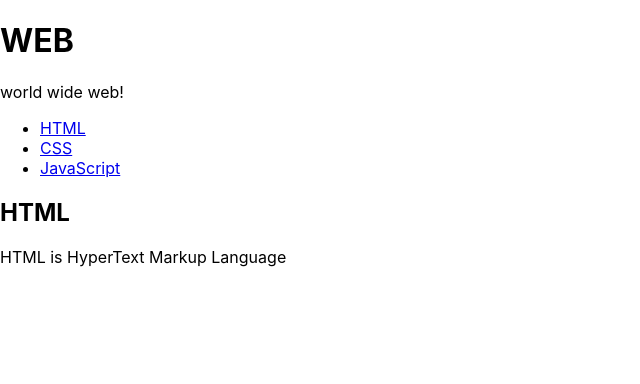
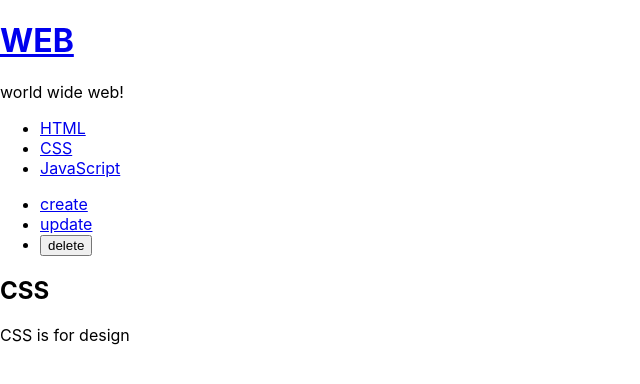
Before and after one commit to wogns56/react-function, a React (Create React App) app in the folder react-app/: page / in a window 1280 px wide. Shown: the top 384 px of the page, without its empty margins (0-640 px from the left). Built offline with nearby package versions, Linux system fonts and the light colour scheme.

Commit message:
create control

```diff
--- a/react-app/src/App.js
+++ b/react-app/src/App.js
@@ -4,13 +4,17 @@ import React,{ Component } from 'react';
 import TOC from './components/TOC';
 import Subject from './components/Subject';
 import Content from './components/Content';
+import Control from './components/Control';
 
 class App extends Component {
 // function App() {
   constructor(props){
     super(props);
     this.state = {
+      mode:'read',
+      selected_content_id:2,
       subject:{title:'WEB',sub:'world wide web!'},
+      welcome:{title:'Welcome',desc:'Hello, React'},
       contents:[
         {id:1,title:'HTML',desc:'HTML is for imformation'},
         {id:2,title:'CSS',desc:'CSS is for design'},
@@ -19,11 +23,62 @@ class App extends Component {
     }
   }
   render(){
+    console.log('App render');
+    let _title, _desc = null;
+    if(this.state.mode === 'welcome') {
+      _title = this.state.welcome.title;
+      _desc = this.state.welcome.desc;
+    }else if(this.state.mode === 'read') {
+      // _title = this.state.contents[0].title;
+      // _desc = this.state.contents[0].desc;
+      let i = 0;
+      while(i < this.state.contents.length) {
+        let data = this.state.contents[i];
+        if(data.id === this.state.selected_content_id) {
+          _title = data.title;
+          _desc = data.desc;
+
+          break;
+        }
+        i = i + 1;
+      }
+    }
     return (
       <div>
-        <Subject title={this.state.subject.title} sub={this.state.subject.sub}></Subject>  {/* <Subject /> */}
-        <TOC data={this.state.contents}></TOC>     {/* <TOC /> */}
-        <Content title="HTML" desc="HTML is HyperText Markup Language"></Content>   {/* Content /> */}
+        <Subject title={this.state.subject.title}
+                  sub={this.state.subject.sub}
+                  onChangePage={function(){
+                    this.setState({mode:'welcome'});
+                  }.bind(this)}>
+        </Subject>  {/*  <Subject /> */}
+        {/* <header>
+          <h1><a href='/' onClick={function(e){
+            e.preventDefault();
+            this.setState({mode:'welcome'});
+          }.bind(this)}>{this.state.subject.title}</a></h1>
+          {this.state.subject.sub}
+        </header> */}
+
+        {/* <TOC data={this.state.contents}></TOC>     <TOC /> */}
+        <TOC data={this.state.contents}
+                    onOpenAlert={function(id){
+                      this.setState({
+                        mode:'read',
+                        selected_content_id:Number(id)
+                      });
+                    }.bind(this)}>
+        </TOC>
+        {/* <ul>
+          <li><a href="/create">create</a></li>
+          <li><a href="/update">update</a></li>
+          <li><input type="button" value="delete"></input></li>
+        </ul> */}
+        <Control onChangeMode={function(_mode){
+          this.setState({
+            mode:_mode
+          });
+        }.bind(this)}></Control>
+        <Content title={_title} desc={_desc}></Content>   {/* Content /> */}
       </div>
       // <div className="App">
       //   <header className="App-header">
@@ -54,14 +109,47 @@ export default App;
 // import Title from './components/Title';
 // import Search from './components/Search';
 // import Main from './components/Main';
+// import Content from './components/Content';
 
 // class App extends Component {
+//   constructor(props) {
+//     super(props);
+//     this.state = {
+//       mode:'read',
+//       selected_content_id:1,
+//       contents:[
+//         {id:1, title:'여기 아무것도 없어요'},
+//         {id:2, title:'아무것도 없다니까요. 나가요'}
+//       ]
+//     }
+//   }
 //     render(){
+//       let _title;
+//       if(this.state.mode === 'read') {
+//         let i = 0;
+//         while(i < this.state.contents.length) {
+//           let data = this.state.contents[i];
+//           if(data.id === this.state.selected_content_id) {
+//             _title = data.title;
+
+//             break;
+//           }
+//           i = i + 1;
+//         }
+//       }
 //       return(
 //         <div>
 //           <Title></Title>
 //           <Search></Search>
-//           <Main></Main>
+//           <Main data={this.state.contents}
+//                       onChangePage={function(id){
+//                         this.setState({
+//                           mode:'read',
+//                           selected_content_id:Number(id)
+//                         });
+//                       }.bind(this)}>
+//           </Main>
+//           <Content title={_title}></Content>
 //         </div>
 //       );
 //     }
--- a/react-app/src/components/Content.js
+++ b/react-app/src/components/Content.js
@@ -2,6 +2,7 @@ import React,{ Component } from 'react';
 
 class Content extends Component {
     render(){
+      console.log('Content render');
       return(
         <article>
           <h2>{this.props.title}</h2>
--- /dev/null
+++ b/react-app/src/components/Control.js
@@ -0,0 +1,34 @@
+import React,{ Component } from 'react';
+
+class Control extends Component {
+    render(){
+        console.log('Control render');
+        return(
+            <ul>
+                <li>
+                    <a href="/create"
+                        onClick={function(e){
+                            e.preventDefault();
+                            this.props.onChangeMode('create');
+                        }.bind(this)}>create</a>
+                </li>
+                <li>
+                    <a href="/update"
+                        onClick={function(e){
+                            e.preventDefault();
+                            this.props.onChangeMode('update');
+                        }.bind(this)}>update</a>
+                </li>
+                <li>
+                    <input type="button" value="delete"
+                            onClick={function(e){
+                                e.preventDefault();
+                                this.props.onChangeMode('delete');
+                            }.bind(this)}></input>
+                </li>
+            </ul>
+        );
+    }
+}
+
+export default Control;
--- a/react-app/src/components/Subject.js
+++ b/react-app/src/components/Subject.js
@@ -2,9 +2,13 @@ import React,{ Component } from 'react';
 
 class Subject extends Component {
     render(){
+      console.log('Subject render');
       return(
         <header>
-          <h1>{this.props.title}</h1>
+          <h1><a href='/' onClick={function(e){
+            e.preventDefault();
+            this.props.onChangePage();
+          }.bind(this)}>{this.props.title}</a></h1>
           {this.props.sub}
           {/* world wid web! */}
         </header>
--- a/react-app/src/components/TOC.js
+++ b/react-app/src/components/TOC.js
@@ -2,12 +2,20 @@ import React,{ Component } from 'react';
 
 class TOC extends Component {
     render(){
+      console.log('TOC render');
       let lists = [];
       let data = this.props.data;
       let i = 0;
 
       while(i < data.length) {
-        lists.push(<li><a href={"/content/" + data[i].id}>{data[i].title}</a></li>)
+        lists.push(<li key={data[i].id}>
+                    <a href={"/content/" + data[i].id}
+                    data-id = {data[i].id}
+                        onClick = {function(e){
+                          e.preventDefault();
+                          this.props.onOpenAlert(e.target.dataset.id);
+                        }.bind(this)}>
+                    {data[i].title}</a></li>)
         i = i + 1;
       }
 
```
Also changed, not shown: react-app/src/components/Main.js (+18 -1 lines).
